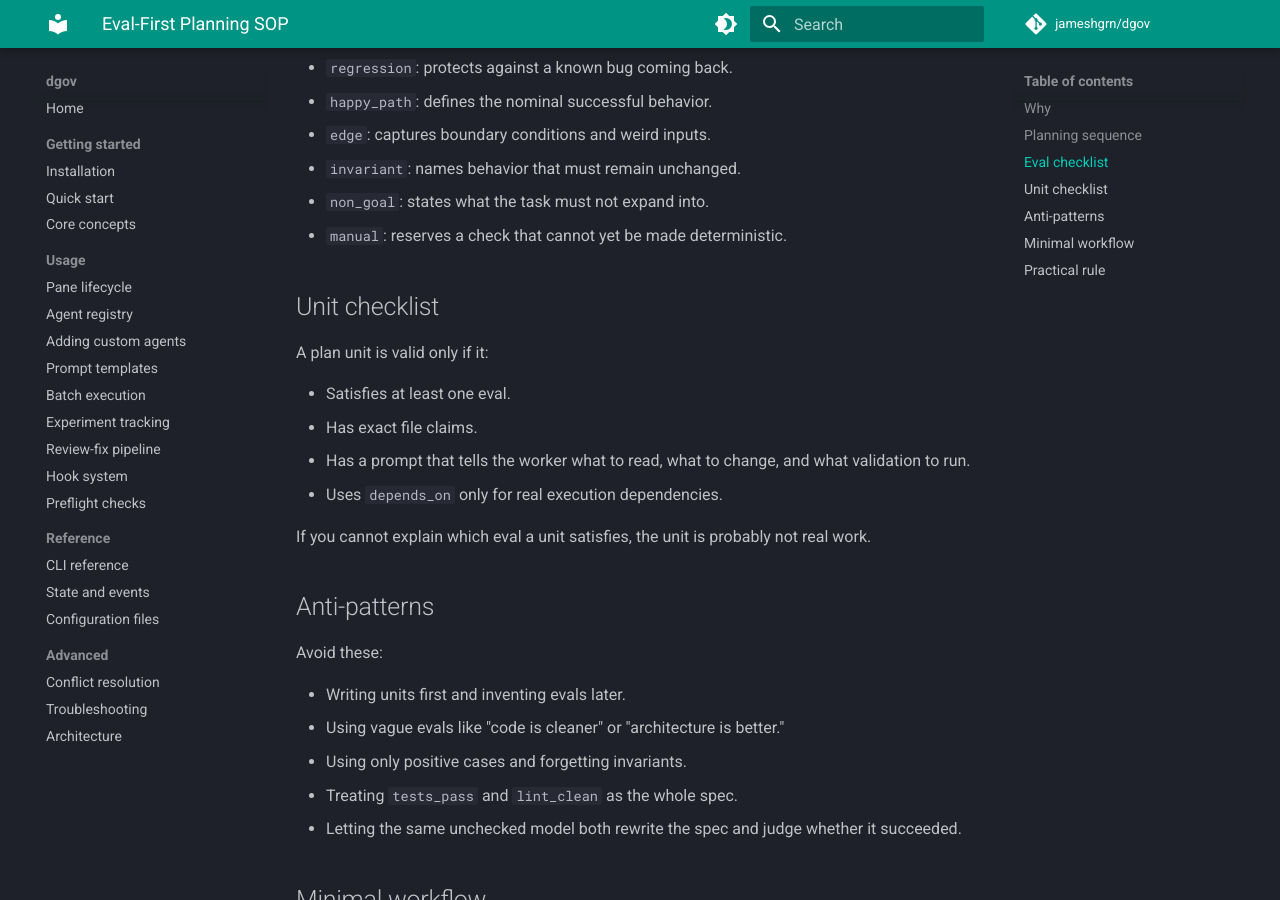
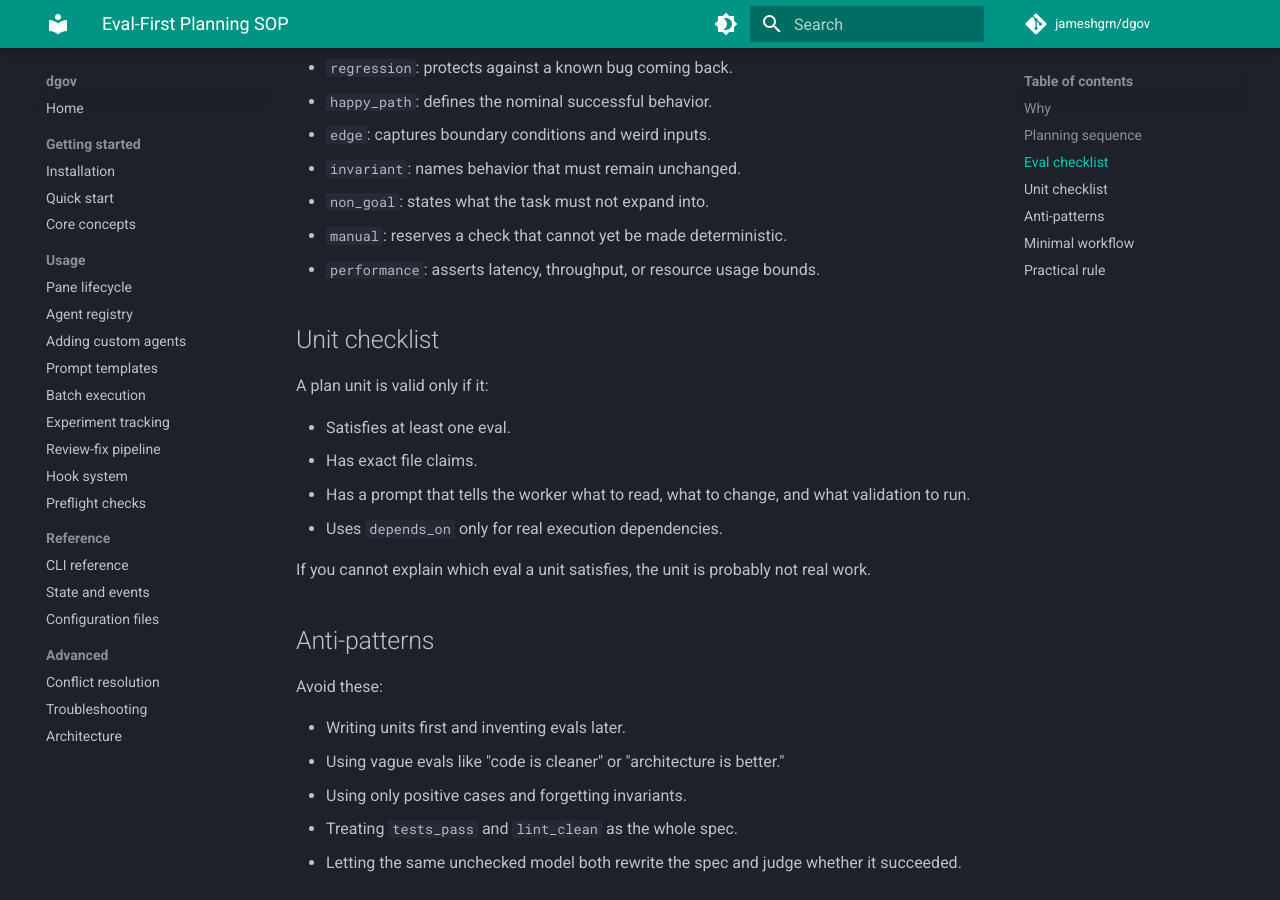
Before and after one commit to jameshgrn/dgov, an MkDocs documentation site: the page built from docs/eval-first-planning.md, in a window 1280 px wide and 900 px high, scrolled down 1103 px. Built offline with MkDocs 1.6.1 and Material for MkDocs 9.7.7, drawn with Linux system fonts in a browser that asks for light colours; comment, search, counter and statistics services are not loaded.

Commit message:
Document performance eval kind

```diff
--- a/docs/eval-first-planning.md
+++ b/docs/eval-first-planning.md
@@ -42,6 +42,7 @@ Use these `kind` values deliberately:
 - `invariant`: names behavior that must remain unchanged.
 - `non_goal`: states what the task must not expand into.
 - `manual`: reserves a check that cannot yet be made deterministic.
+- `performance`: asserts latency, throughput, or resource usage bounds.
 
 ## Unit checklist
 
```
Also changed, not shown: docs/plan-spec.md (+1 -0 lines).
